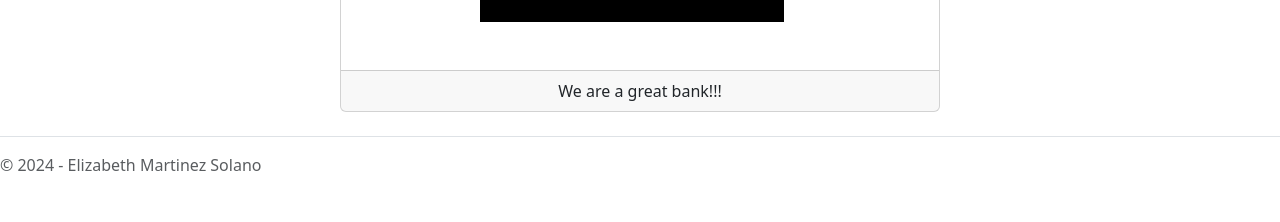
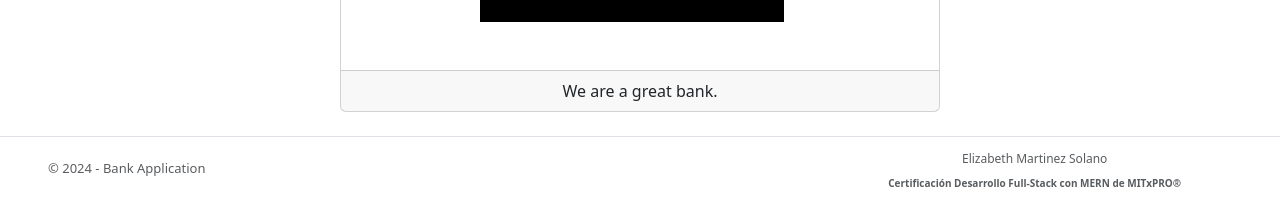
Before and after one commit to elizabeth011685/bank-application, a React (Create React App) app in the folder client/: page / in a window 1280 px wide. Shown: the part 786-1008 px from the top of the page. Built offline with nearby package versions, Linux system fonts and the light colour scheme.

Commit message:
Se actualiza README y se mejora el estilo del componente footer

```diff
--- a/client/src/components/footer.js
+++ b/client/src/components/footer.js
@@ -3,12 +3,31 @@
 
    return (
 
-        <footer className="d-flex flex-wrap justify-content-between align-items-center py-3 my-4 border-top">
-            <div className="col-md-4 d-flex align-items-center">
+       <footer className="d-flex flex-wrap justify-content-between align-items-center py-2 px-5 my-4 border-top">
+           <div className="col-md-8 d-flex align-items-center">
 
-                <span className="mb-3 mb-md-0 text-body-secondary">© 2024 - Elizabeth Martinez Solano</span>
-            </div>
-        </footer>
+                <span className="mb-3 mb-md-0 text-body-secondary" style={{
+                    fontSize: "13px",
+                    textAlign: "right"
+                }}>
+                    © 2024 - Bank Application
+                </span>
+
+               <div></div>
+           </div>
+           <div className="col-md-4 justify-content-end">
+
+                <span className="mb-3 mb-md-0 text-body-secondary">
+                    <span style={{
+                        fontSize: "12px",
+                    }}> Elizabeth Martinez Solano </span>
+                    <br />
+                    <span style={{fontSize: "10px"}}><strong>Certificación Desarrollo Full-Stack con MERN de MITxPRO&#174;</strong> </span>
+                </span>
+
+               <div></div>
+           </div>
+       </footer>
    );
 }
 
--- a/client/src/pages/create-account.js
+++ b/client/src/pages/create-account.js
@@ -70,6 +70,7 @@
                                value={formik.values.name}
                                className="form-control" placeholder="Name" aria-label="Name"
                                readOnly={enviado}
+                               autoComplete="off"
                                aria-describedby="addon-wrapping"/>
                         {formik.errors.name ?
                             <div style={{color: 'red'}} id="nameError">{formik.errors.name}</div> : null}
@@ -80,6 +81,7 @@
                                value={formik.values.email}
                                readOnly={enviado}
                                className="form-control" placeholder="E-mail" aria-label="EMail"
+                               autoComplete="off"
                                aria-describedby="addon-wrapping"/>
                         {formik.errors.email ?
                             <div style={{color: 'red'}} id="emailError">{formik.errors.email}</div> : null}
@@ -90,6 +92,7 @@
                                value={formik.values.password}
                                readOnly={enviado}
                                className="form-control" placeholder="Password" aria-label="Password"
+                               autoComplete="off"
                                aria-describedby="addon-wrapping"/>
                                {formik.errors.password ?
                             <div style={{color: 'red'}} id="pswError">{formik.errors.password}</div> : null}
--- a/client/src/pages/home.js
+++ b/client/src/pages/home.js
@@ -16,7 +16,7 @@
             }
             footer={
                 (
-                   <> We are a great bank!!!</>
+                   <> We are a great bank.</>
                 )
             }
         />
```
Also changed, not shown: 2 other files (tests, documents, lock files or other folders).
